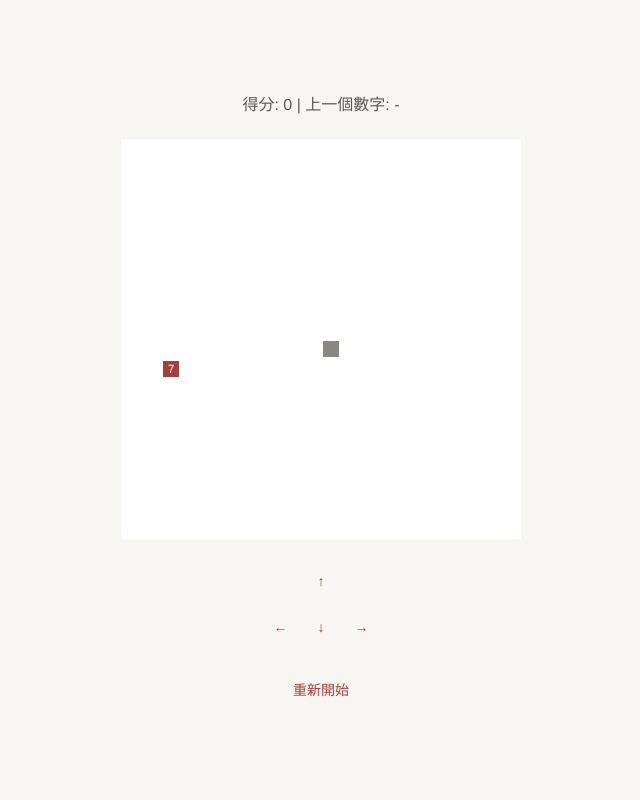
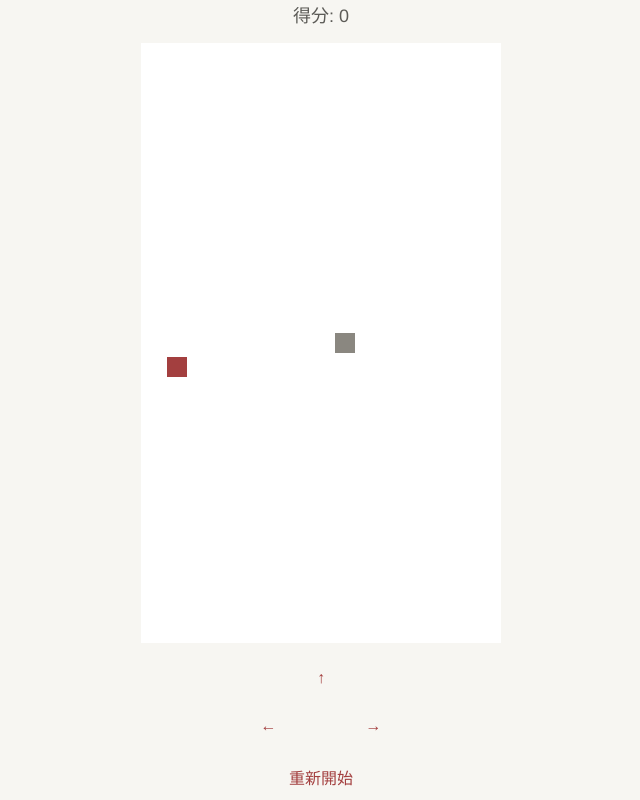
Before and after one commit to klnsupport/snake-game, a plain HTML site: page index.html in a window 1280 px wide. Shown: the whole page, without its empty margins (319-959 px from the left). Drawn offline with Linux system fonts and the light colour scheme.

Commit message:
Add files via upload

```diff
--- a/index.html
+++ b/index.html
@@ -2,6 +2,7 @@
 <html>
 <head>
     <title>貪食蛇</title>
+    <meta name="viewport" content="width=device-width, initial-scale=1.0, maximum-scale=1.0, user-scalable=no">
     <style>
         body {
             display: flex;
@@ -11,79 +12,94 @@
             margin: 0;
             background: #F7F6F2;
             font-family: 'Helvetica', 'Arial', sans-serif;
+            overflow: hidden;
         }
 
         #gameContainer {
             display: flex;
             flex-direction: column;
             align-items: center;
-            gap: 24px;
+            gap: 16px;
         }
 
         #gameCanvas {
             background: #FFFFFF;
+            width: 360px;
+            height: 600px;
         }
 
         #scoreBoard {
             color: #5C5B57;
-            font-size: 16px;
+            font-size: 18px;
             font-weight: 300;
         }
 
         #controls {
             display: grid;
             grid-template-areas:
-                ". up ."
-                "left down right";
+                "up up"
+                "left right"
+                "restart restart";
             gap: 10px;
+            width: 200px;
         }
 
         button {
-            padding: 10px;
-            font-size: 14px;
             background: transparent;
             color: #A33F3F;
             border: none;
+            font-size: 16px;
+            padding: 10px;
             cursor: pointer;
         }
 
         button:hover {
             color: #8C3434;
         }
+
+        #upBtn { grid-area: up; }
+        #leftBtn { grid-area: left; }
+        #rightBtn { grid-area: right; }
+        #restartBtn { grid-area: restart; }
     </style>
 </head>
 <body>
     <div id="gameContainer">
-        <div id="scoreBoard">得分: 0 | 上一個數字: -</div>
-        <canvas id="gameCanvas" width="400" height="400"></canvas>
+        <div id="scoreBoard">得分: 0</div>
+        <canvas id="gameCanvas" width="360" height="600"></canvas>
         <div id="controls">
-            <button style="grid-area: up" onclick="changeDirection({keyCode: 38})">↑</button>
-            <button style="grid-area: left" onclick="changeDirection({keyCode: 37})">←</button>
-            <button style="grid-area: down" onclick="changeDirection({keyCode: 40})">↓</button>
-            <button style="grid-area: right" onclick="changeDirection({keyCode: 39})">→</button>
+            <button id="upBtn">↑</button>
+            <button id="leftBtn">←</button>
+            <button id="rightBtn">→</button>
+            <button id="restartBtn">重新開始</button>
         </div>
-        <button onclick="restartGame()">重新開始</button>
     </div>
 
     <script>
         const canvas = document.getElementById('gameCanvas');
         const ctx = canvas.getContext('2d');
         const scoreBoard = document.getElementById('scoreBoard');
+        const upBtn = document.getElementById('upBtn');
+        const leftBtn = document.getElementById('leftBtn');
+        const rightBtn = document.getElementById('rightBtn');
+        const restartBtn = document.getElementById('restartBtn');
 
-        const gridSize = 20;
-        const tileCount = canvas.width / gridSize;
+        const gridSize = 24; // 適配手機尺寸
+        const tileCountX = canvas.width / gridSize;
+        const tileCountY = canvas.height / gridSize;
 
-        let snake = [{ x: 10, y: 10 }];
+        let snake = [{ x: 8, y: 12 }];
         let food = generateFoodPosition();
         let dx = 0;
         let dy = 0;
         let score = 0;
         let gameInterval = null;
         let isGameRunning = false;
-        let lastFoodNumber = null;
-        let currentInput = null;
 
-        document.addEventListener('keydown', handleKeyPress);
+        upBtn.addEventListener('click', () => changeDirection(0, -1));
+        leftBtn.addEventListener('click', () => changeDirection(-1, 0));
+        rightBtn.addEventListener('click', () => changeDirection(1, 0));
+        restartBtn.addEventListener('click', restartGame);
 
         function startGame() {
             if (isGameRunning) return;
@@ -108,16 +124,8 @@
             snake.unshift(head);
 
             if (head.x === food.x && head.y === food.y) {
-                if (lastFoodNumber !== null && currentInput !== lastFoodNumber) {
-                    clearInterval(gameInterval);
-                    isGameRunning = false;
-                    alert(`錯誤！上一個數字是 ${lastFoodNumber}，你輸入的是 ${currentInput === null ? '無' : currentInput}`);
-                    return;
-                }
                 score += 1;
-                scoreBoard.textContent = `得分: ${score} | 上一個數字: ${food.number}`;
-                lastFoodNumber = food.number;
-                currentInput = null;
+                scoreBoard.textContent = `得分: ${score}`;
                 food = generateFoodPosition();
             } else {
                 snake.pop();
@@ -126,7 +134,7 @@
 
         function gameOver() {
             const head = snake[0];
-            if (head.x < 0 || head.x >= tileCount || head.y < 0 || head.y >= tileCount) {
+            if (head.x < 0 || head.x >= tileCountX || head.y < 0 || head.y >= tileCountY) {
                 return true;
             }
             for (let i = 1; i < snake.length; i++) {
@@ -141,9 +149,8 @@
             let newFood;
             do {
                 newFood = {
-                    x: Math.floor(Math.random() * tileCount),
-                    y: Math.floor(Math.random() * tileCount),
-                    number: Math.floor(Math.random() * 10)
+                    x: Math.floor(Math.random() * tileCountX),
+                    y: Math.floor(Math.random() * tileCountY)
                 };
             } while (snake.some(segment => segment.x === newFood.x && segment.y === newFood.y));
             return newFood;
@@ -155,63 +162,39 @@
 
             snake.forEach((segment, index) => {
                 ctx.fillStyle = index === 0 ? '#8A8780' : '#A7A49D';
-                ctx.fillRect(segment.x * gridSize + 2, segment.y * gridSize + 2, gridSize - 4, gridSize - 4);
+                ctx.fillRect(
+                    segment.x * gridSize + 2,
+                    segment.y * gridSize + 2,
+                    gridSize - 4,
+                    gridSize - 4
+                );
             });
 
             ctx.fillStyle = '#A33F3F';
-            ctx.fillRect(food.x * gridSize + 2, food.y * gridSize + 2, gridSize - 4, gridSize - 4);
-            ctx.fillStyle = '#FFFFFF';
-            ctx.font = '12px Helvetica';
-            ctx.textAlign = 'center';
-            ctx.fillText(food.number, food.x * gridSize + gridSize / 2, food.y * gridSize + gridSize / 2 + 4);
+            ctx.fillRect(
+                food.x * gridSize + 2,
+                food.y * gridSize + 2,
+                gridSize - 4,
+                gridSize - 4
+            );
         }
 
-        function handleKeyPress(event) {
-            event.preventDefault();
-            const LEFT = 37;
-            const UP = 38;
-            const RIGHT = 39;
-            const DOWN = 40;
-            const SPACE = 32;
-            const NUMBER_KEYS = [48, 49, 50, 51, 52, 53, 54, 55, 56, 57];
-
-            if (NUMBER_KEYS.includes(event.keyCode)) {
-                currentInput = event.keyCode - 48;
-                return;
-            }
-
-            changeDirection(event);
-
+        function changeDirection(newDx, newDy) {
+            if (newDx === -dx || newDy === -dy) return; // 防止反向
+            dx = newDx;
+            dy = newDy;
             if (!isGameRunning && (dx !== 0 || dy !== 0)) {
                 startGame();
             }
         }
 
-        function changeDirection(event) {
-            const LEFT = 37;
-            const UP = 38;
-            const RIGHT = 39;
-            const DOWN = 40;
-            const SPACE = 32;
-
-            switch (event.keyCode) {
-                case LEFT: if (dx !== 1) { dx = -1; dy = 0; } break;
-                case UP: if (dy !== 1) { dx = 0; dy = -1; } break;
-                case RIGHT: if (dx !== -1) { dx = 1; dy = 0; } break;
-                case DOWN: if (dy !== -1) { dx = 0; dy = 1; } break;
-                case SPACE: restartGame(); return;
-            }
-        }
-
         function restartGame() {
-            snake = [{ x: 10, y: 10 }];
+            snake = [{ x: 8, y: 12 }];
             food = generateFoodPosition();
             dx = 0;
             dy = 0;
             score = 0;
-            lastFoodNumber = null;
-            currentInput = null;
-            scoreBoard.textContent = `得分: ${score} | 上一個數字: -`;
+            scoreBoard.textContent = `得分: ${score}`;
             isGameRunning = false;
             draw();
         }
```
